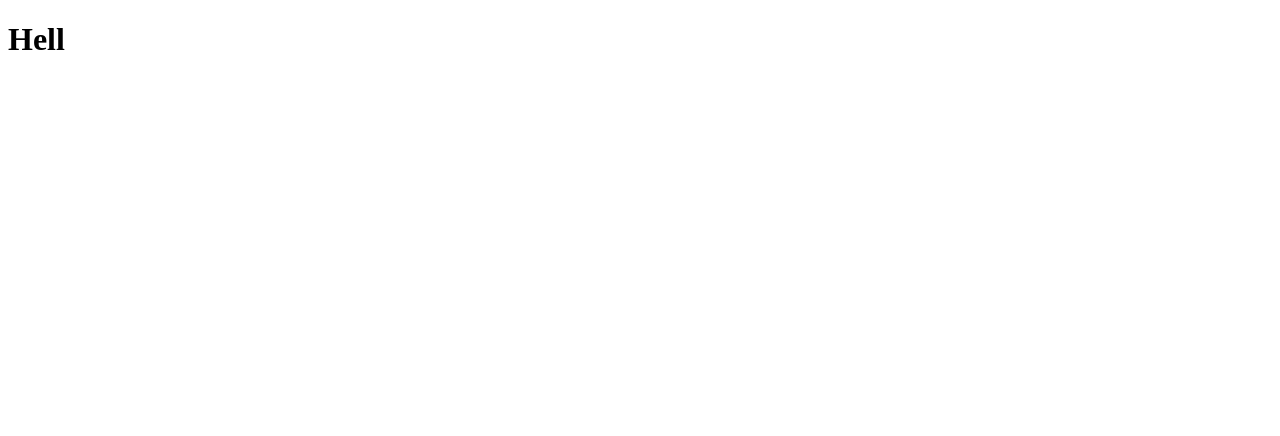
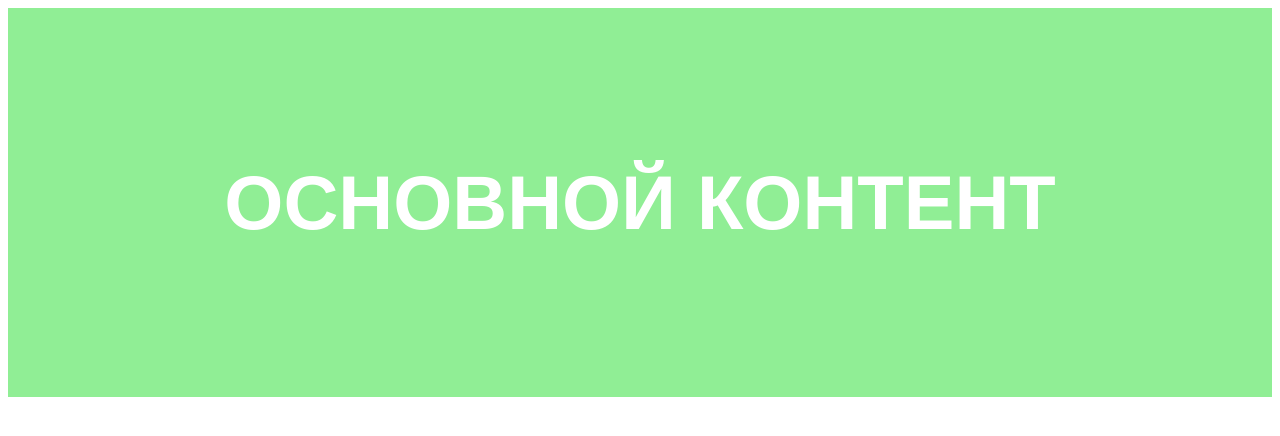
Before and after one commit to Maria-Tolkach/remote-test, a plain HTML site: page index.html in a window 1280 px wide. Drawn offline with Linux system fonts and the light colour scheme.

Commit message:
Content ready

```diff
--- a/index.html
+++ b/index.html
@@ -4,8 +4,11 @@
     <meta charset="UTF-8">
     <meta name="viewport" content="width=device-width, initial-scale=1.0">
     <title>Document</title>
+    <link rel="stylesheet" href="./main.css">
 </head>
 <body>
-    <h1>Hell</h1>
+    <main class="main">
+        <h1>ОСНОВНОЙ КОНТЕНТ</h1>
+    </main>
 </body>
 </html>
--- a/main.css
+++ b/main.css
@@ -0,0 +1,8 @@
+.main {
+    padding: 100px;
+    background: rgb(144, 238, 149);
+    font-size: 38px;
+    color: white;
+    font-family: sans-serif;
+    text-align: center;
+}
```
